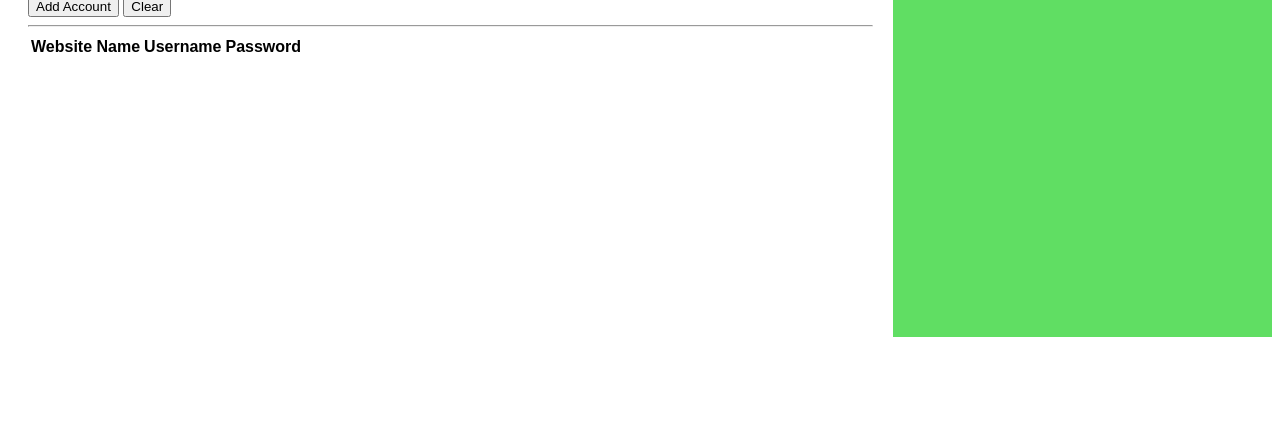
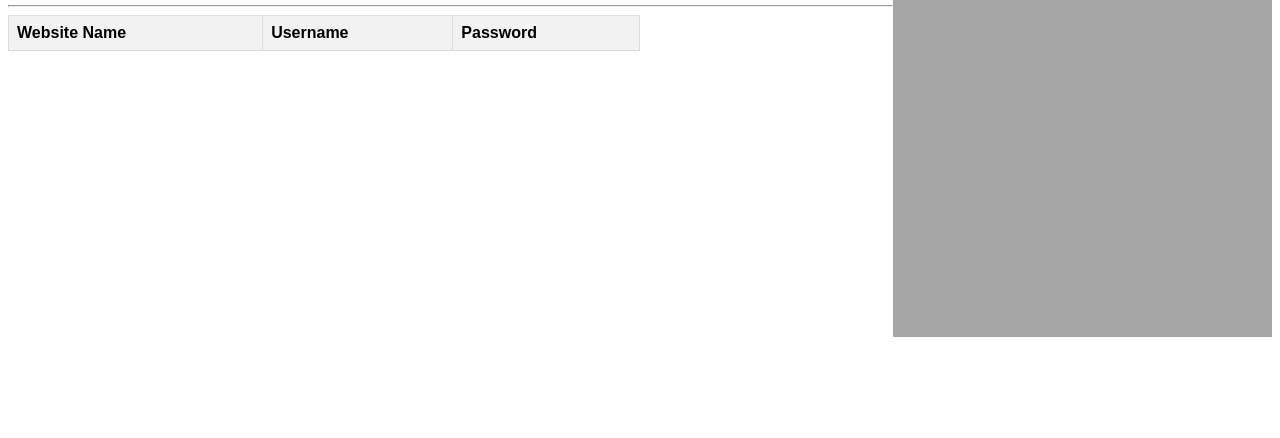
Before and after one commit to brinleysherwood/PasswordManager, a website: page dashboard.html in a window 1280 px wide. Shown: the part 362-800 px from the top of the page. Drawn offline with Linux system fonts and the light colour scheme; no server answers.

Commit message:
Add files via upload
Added CSS for the table on dashboard

```diff
--- a/styleDashboard.css
+++ b/styleDashboard.css
@@ -7,7 +7,7 @@ body {
 }
 
 header {
-    background-color: #60DE63;
+    background-color: #A5A5A5;
     text-align: center;
     font-size: 35px;
     color: white;
@@ -82,7 +82,7 @@ nav {
     float: right;
     width: 30%;
     height: 500px;
-    background: #60DE63;
+    background: #A5A5A5;
     padding: 20px;
 }
 
@@ -91,9 +91,29 @@ nav ul {
     list-style-type: none;
   }
 
-#accountsDash {
+article {
     float: left;
     padding: 20px;
     width: 70%;
     height: 500px;
 }
+
+/* Added CSS for the table elements */
+.resultsTable {
+    border-collapse: collapse;
+    width: 50%;
+  }
+
+  .resultsTable th, .resultsTable td {
+    border: 1px solid #ddd; /* Border color */
+    padding: 8px;
+    text-align: left;
+  }
+
+  .resultsTable th {
+    background-color: #f2f2f2; /* Header background color */
+  }
+
+  .resultsTable tr:nth-child(even) {
+    background-color: #f9f9f9; /* Alternating row background color */
+  }
```
